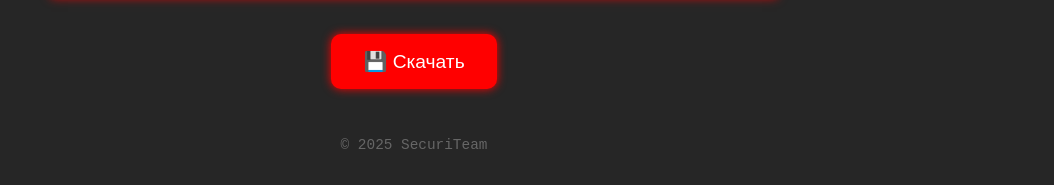
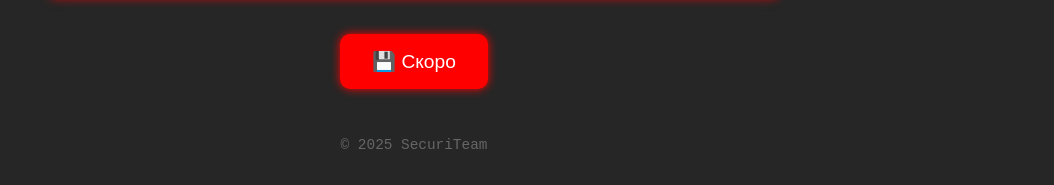
Before and after one commit to Eron82/SecuriDream, a plain HTML site: page index.html in a window 1280 px wide. Shown: the part 873-1058 px from the top of the page, without its empty margins (226-1280 px from the left). Drawn offline with Linux system fonts and the light colour scheme.

Commit message:
Add files via upload

```diff
--- a/index.html
+++ b/index.html
@@ -31,7 +31,7 @@
 
 
     <section>
-      <button class="btn-download" onclick="window.location.href='game-download.zip'">💾 <span id="downloadText">Скачать</span></button>
+      <button class="btn-download" onclick="window.location.href='game-download.zip'">💾 <span id="downloadText">Скоро</span></button>
     </section>
 
     <footer>
@@ -46,14 +46,14 @@
         welcomeText: "Ты не должен был сюда заходить...",
         screenshotsTitle: "Скриншоты",
         trailerTitle: "Трейлер",
-        downloadText: "Скачать"
+        downloadText: "Скоро"
       },
       en: {
         gameTitle: "SecuriDream",
         welcomeText: "You weren’t supposed to be here...",
         screenshotsTitle: "Screenshots",
         trailerTitle: "Trailer",
-        downloadText: "Download"
+        downloadText: "Soon"
       }
     };
 
```
